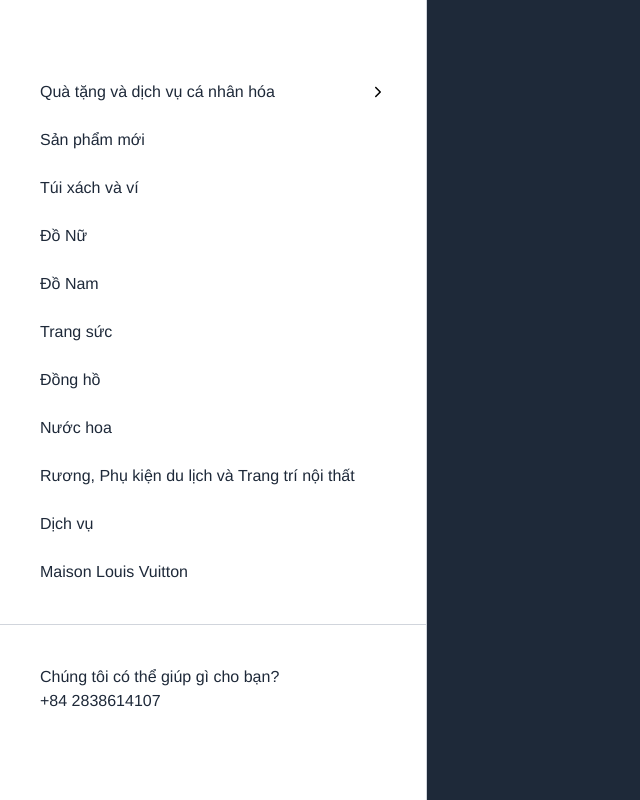
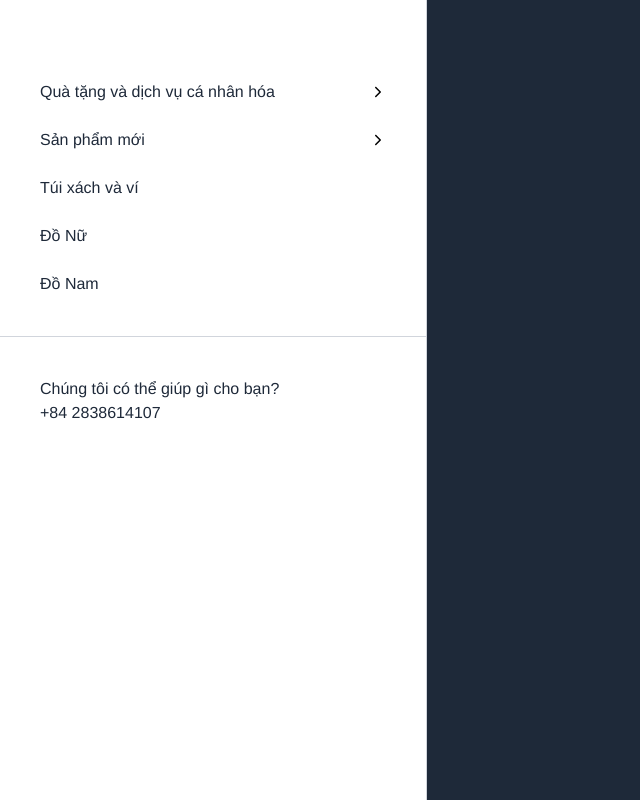
Before and after one commit to tien198/rossmoon_dev, a React (Vite) app: page / in a window 1280 px wide. Shown: the whole page, without its empty margins (0-640 px from the left). Built offline with nearby package versions, Linux system fonts and the light colour scheme.

Commit message:
update nav data

```diff
--- a/src/components/layouts/Navbar/Nav.tsx
+++ b/src/components/layouts/Navbar/Nav.tsx
@@ -23,8 +23,6 @@
         // </NavProvider>
     );
 }
-
-
 
 
 
@@ -59,13 +57,43 @@
                         },
                     ]
                 },
+                {
+                    display: 'cate',
+                    nameDisplay: "Quà tặng cho nữ",
+                    // 3
+                    categoryItems: [
+                        {
+                            display: 'link',
+                            nameDisplay: "Túi xách và ví",
+                            url: 'none',
+                        },
+                        {
+                            display: 'link',
+                            nameDisplay: "Đồ Nữ",
+                            url: 'none',
+                        },
+                    ]
+                },
             ]
         },
         {
+            display: 'cate',
+            nameDisplay: "Sản phẩm mới",
+            // 3
+            categoryItems: [
+                {
                     display: 'link',
-            nameDisplay: "Sản phẩm mới",
+                    nameDisplay: "Đồ Nữ",
                     url: 'none',
                 },
+                {
+                    display: 'link',
+                    nameDisplay: "Đồ Nam",
+                    url: 'none',
+                },
+            ]
+        },
+
         {
             display: 'link',
             nameDisplay: "Túi xách và ví",
@@ -81,6 +109,7 @@
             nameDisplay: "Đồ Nam",
             url: 'none',
         },
+        /*
     {
         display: 'link',
         nameDisplay: "Trang sức",
@@ -111,5 +140,6 @@
         nameDisplay: "Maison Louis Vuitton",
         url: 'none',
     },
+    */
     ];
 }
```
Lines whose indentation alone changed are shown as unchanged.
